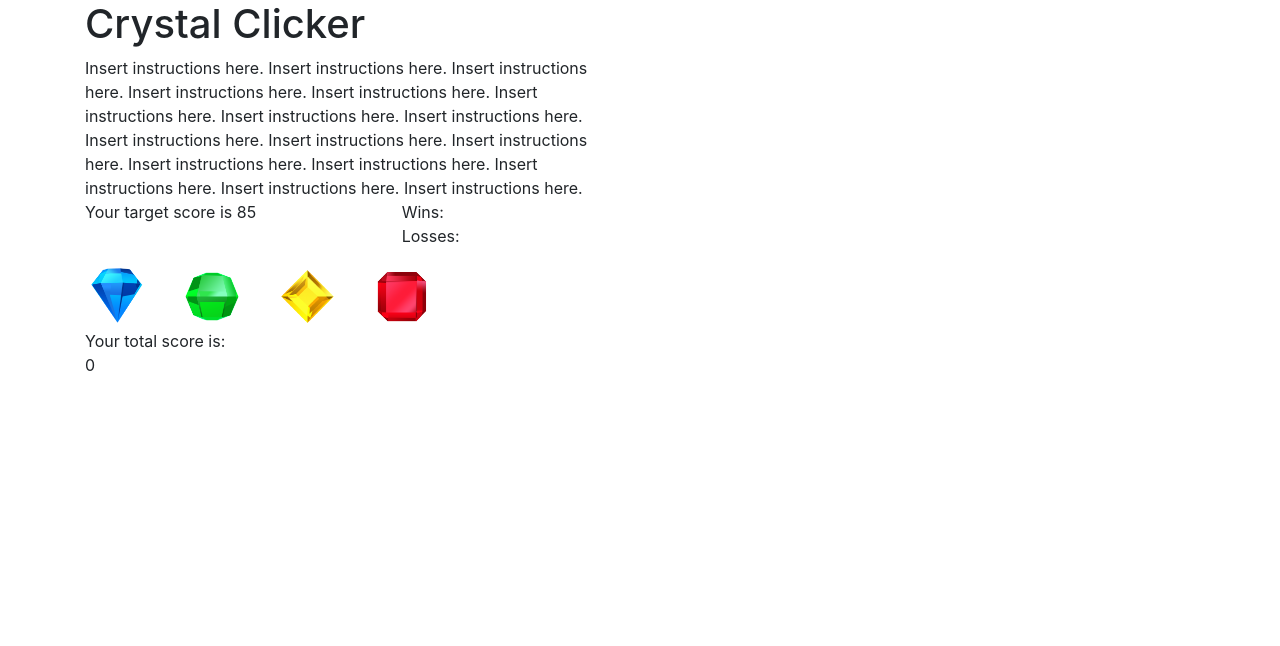
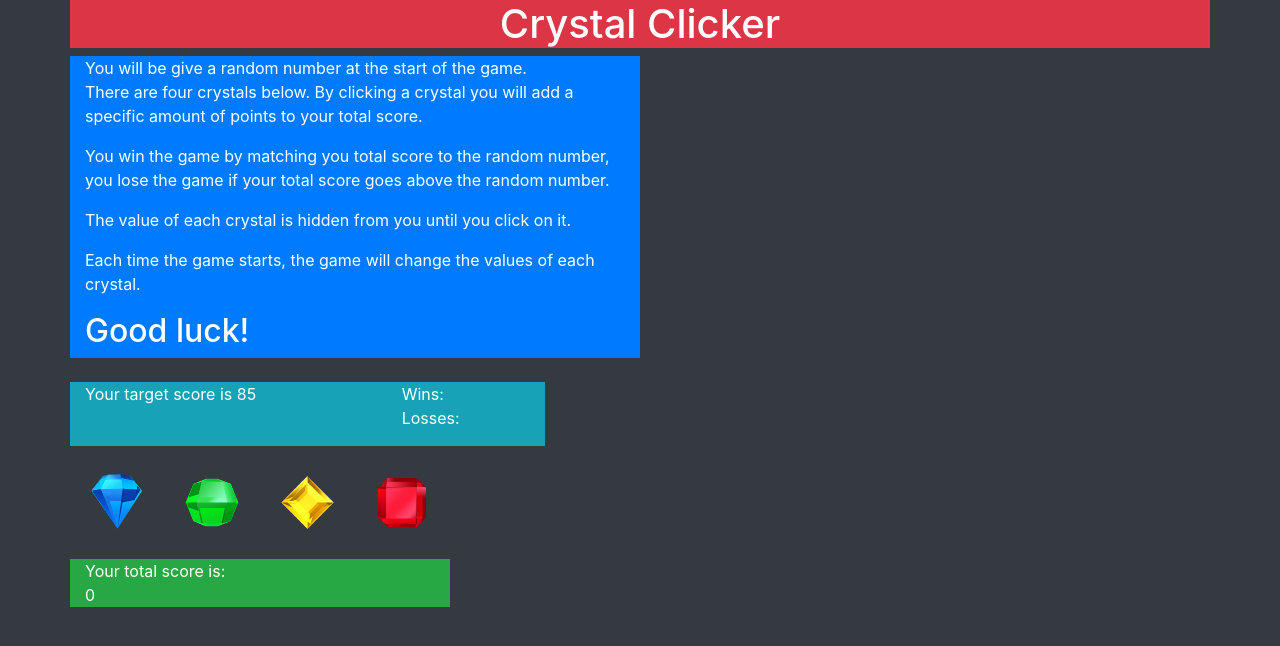
Before and after one commit to zayazaw67/unit-4-game, a plain HTML site: page index.html in a window 1280 px wide. Drawn offline with nearby package versions, Linux system fonts and the light colour scheme.

Commit message:
added some background colors and formatting

```diff
--- a/index.html
+++ b/index.html
@@ -12,52 +12,61 @@
 
 </head>
 
-<body>
+<body class ="bg-dark text-white">
 
-    <div class="container">
+    <div class="container" >
         <div class="row">
-            <div class="col-md-12 h1">Crystal Clicker</div>
+            <div class="col-md-12 bg-danger text-center h1">Crystal Clicker</div>
         </div>
         <div class="row">
-            <div class="col-md-6">Insert instructions here. Insert instructions here. Insert instructions here.
-                Insert instructions here. Insert instructions here. Insert instructions here. Insert instructions
-                here. Insert instructions here. Insert instructions here. Insert instructions here. Insert
-                instructions here. Insert instructions here. Insert instructions here. Insert instructions here.
-                Insert instructions here. Insert instructions here. </div>
+            <div class="col-md-6 bg-primary">You will be give a random number at the start of the game. <p> There are four crystals
+                    below. By clicking a crystal you will add a specific amount of points to your total score. <p> You
+                        win the game by matching you total score to the random number, you lose the game if your total
+                        score goes above the random number. <p>The value of each crystal is hidden from you until you
+                            click on it. <p> Each time the game starts, the game will change the values of each crystal.
+                                <p>
+                                    <h2>Good luck!</h2>
             </div>
+        </div>
+<br>
         <div class="row">
-            <div class="col-md-5">
+            <div class="col-md-5 bg-info">
                 <div class="row">
                     <div class="col-md-8" id="objective">insert objective number here</div>
-                    <div class="col-md-4">Wins: <span class="wins"></span></div>
+                    <div class="col-md-4">Wins: <span class="wins" ></span></div>
                 </div>
                 <div class="row">
                     <div class="col-md-8"></div>
-                    <div class="col-md-4" >Losses: <span class="losses"></span> </p></div>
+                    <div class="col-md-4">Losses: <span class="losses"></span> </p>
                     </div>
                 </div>
             </div>
+        </div><br>
         <div class="row">
             <div class="col-md-4">
                 <div class="row">
-                    <div class="col-md-3"><img id ="blue" src="assets/images/blue.png" class="img-fluid" alt="Responsive image">
+                    <div class="col-md-3"><img id="blue" src="assets/images/blue.png" class="img-fluid"
+                            alt="Responsive image">
                     </div>
-                    <div class="col-md-3"><img id ="green" src="assets/images/green.png" class="img-fluid" alt="Responsive image">
+                    <div class="col-md-3"><img id="green" src="assets/images/green.png" class="img-fluid"
+                            alt="Responsive image">
                     </div>
-                    <div class="col-md-3"><img id="yellow" src="assets/images/yellow.png" class="img-fluid" alt="Responsive image">
+                    <div class="col-md-3"><img id="yellow" src="assets/images/yellow.png" class="img-fluid"
+                            alt="Responsive image">
                     </div>
-                    <div class="col-md-3"><img id ="red" src="assets/images/red.png" class="img-fluid" alt="Responsive image">
+                    <div class="col-md-3"><img id="red" src="assets/images/red.png" class="img-fluid"
+                            alt="Responsive image">
                     </div>
-                </div>
+                </div><br>
             </div>
         </div>
         <div class="row">
-            <div class="col-md-4" id="score">
+            <div class="col-md-4 bg-success" id="score">
                 Your total score is:
             </div>
         </div>
         <div class="row">
-            <div class="col-md-4" id="totalscore">
+            <div class="col-md-4 bg-success" id="totalscore">
             </div>
         </div>
     </div>
```
Lines whose indentation alone changed are shown as unchanged.
